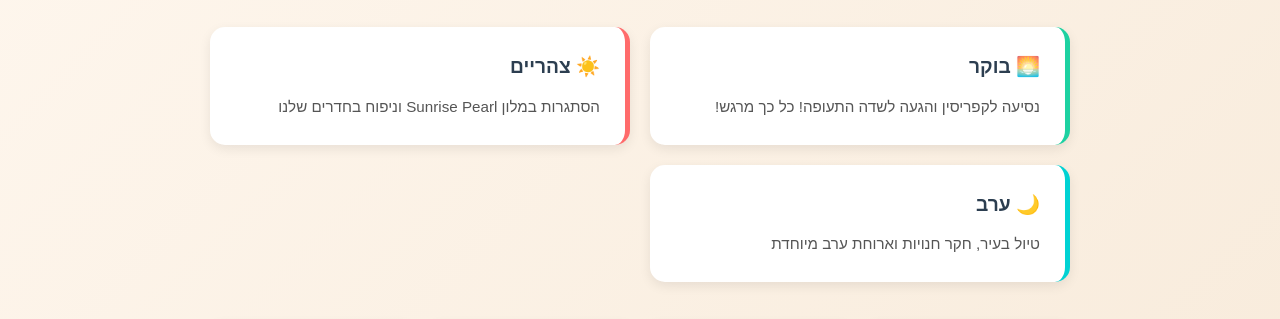
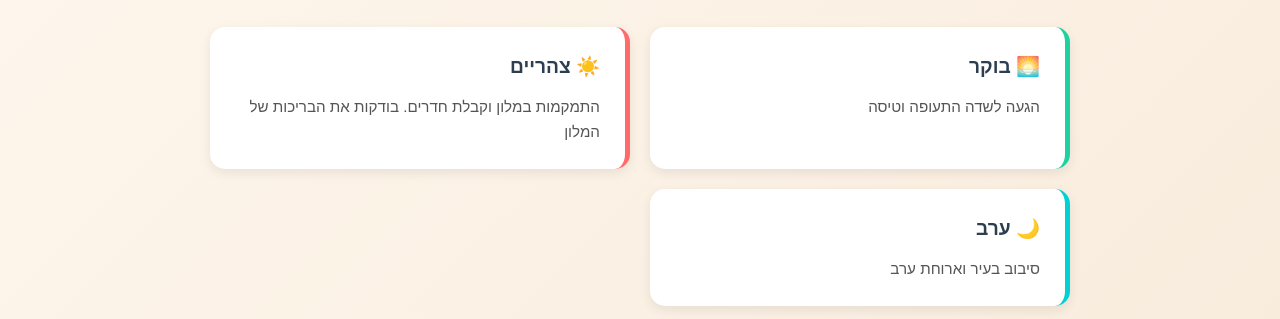
Before and after one commit to moriatoren/Cyprus_trip_2026, a plain HTML site: page index.html in a window 1280 px wide. Shown: the part 404-723 px from the top of the page. Drawn offline with Linux system fonts and the light colour scheme.

Commit message:
✏️ Update Day 1 text content

```diff
--- a/index.html
+++ b/index.html
@@ -33,15 +33,15 @@
             <div class="timeline">
                 <div class="timeline-item">
                     <h3>🌅 בוקר</h3>
-                    <p>נסיעה לקפריסין והגעה לשדה התעופה! כל כך מרגש!</p>
+                    <p>הגעה לשדה התעופה וטיסה</p>
                 </div>
                 <div class="timeline-item">
                     <h3>☀️ צהריים</h3>
-                    <p>הסתגרות במלון Sunrise Pearl וניפוח בחדרים שלנו</p>
+                    <p>התמקמות במלון וקבלת חדרים. בודקות את הבריכות של המלון</p>
                 </div>
                 <div class="timeline-item">
                     <h3>🌙 ערב</h3>
-                    <p>טיול בעיר, חקר חנויות וארוחת ערב מיוחדת</p>
+                    <p>סיבוב בעיר וארוחת ערב</p>
                 </div>
             </div>
 
```
